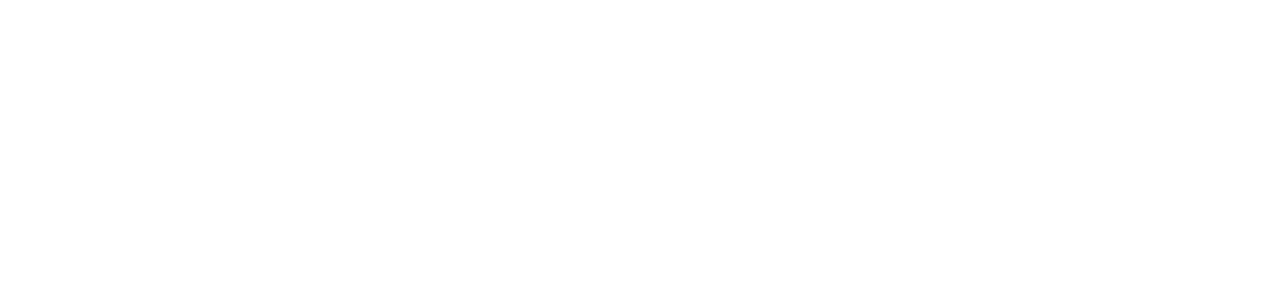
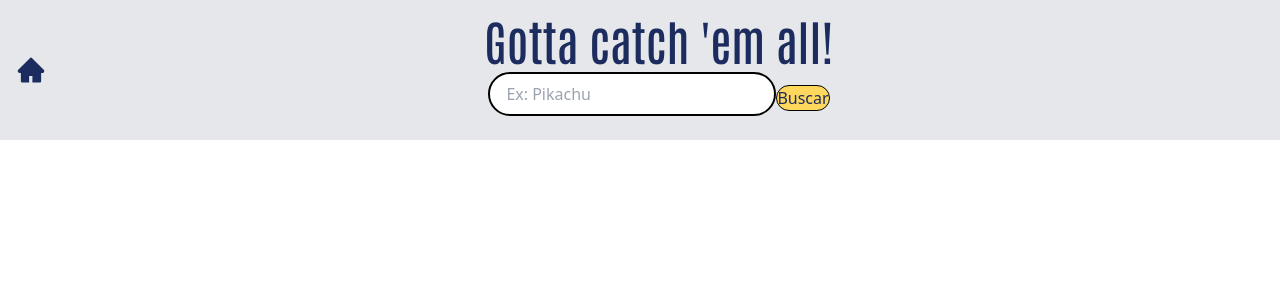
Before and after one commit to paulinavelasqv/pokedex-api, a React (Vite) app: page /pokemon in a window 1280 px wide. Before the commit this address had no page. Shown: the top 300 px of the page. Built offline with nearby package versions, Linux system fonts and the light colour scheme; no server answers.

Commit message:
Se habilita formulario de busqueda

```diff
--- a/src/App.jsx
+++ b/src/App.jsx
@@ -5,6 +5,7 @@
 import SearchedPokemon from "./pages/SearchedPokemon";
 
 function App() {
+
   return (
     <Router>
       <Routes>
@@ -21,7 +22,7 @@
           }
         />
         <Route
-          path="/pokemon/pokemon"
+          path="/pokemon/"
           element={
             <SearchedPokemon />
           }
--- a/src/components/SearchForm.jsx
+++ b/src/components/SearchForm.jsx
@@ -1,8 +1,26 @@
 import React, { useState } from "react";
 import SearchIcon1 from "../images/search-icon1.png";
-import { useLocation, Link } from "react-router-dom";
+import { Link } from "react-router-dom";
 
-function SearchForm() {
+
+
+function SearchForm(props) {
+  const [input, setInput] = useState("");
+
+  const handleInputChange = (event) => {
+    setInput(event.target.value);
+  };
+
+  const handleSend = (e) => {
+    e.preventDefault();
+
+    const pokemonDetails = {
+      texto: input
+    }
+
+    console.log('SearchedPOkemonPage: ', pokemonDetails);
+    props.onClick(pokemonDetails);
+  };
 
   return (
     <form className="search-form flex flex-row items-center">
@@ -11,15 +29,21 @@
         type="text"
         placeholder="Ex: Pikachu"
         name="pokemon"
+        onChange={handleInputChange}
       />
-      <Link to='/pokemon/pokemon'>
-        <div className="search-button-container active:scale-95">
+      <Link to='/pokemon/'>
+      <div className="search-button-container active:scale-95 rounded-full bg-yellow-pokemon border border-black text-blue-pokemon" >
+        <button onClick={handleSend}>
+          Buscar
+        </button>
+        </div>
+        {/* <div className="search-button-container active:scale-95" onSubmit={handleSend}>
           <img
             className="h-12 ml-2 cursor-pointer transition"
             src={SearchIcon1}
             alt="search icon 1"
           />
-        </div>
+        </div> */}
       </Link>
 
     </form>
--- /dev/null
+++ b/src/components/SearchPokemon.jsx
@@ -0,0 +1,45 @@
+import React, { useEffect, useState } from "react";
+import axios from "axios";
+import PokemonCard from '../components/PokemonCard';
+
+function SearchPokemon({ pokemonName }) {
+  const [pokemonData, setPokemonData] = useState(null);
+
+  useEffect(() => {
+    const fetchData = async () => {
+      try {
+        const response = await axios.get(
+          `https://pokeapi.co/api/v2/pokemon/${pokemonName}`
+        );
+        setPokemonData(response.data);
+        console.log(response.data);
+      } catch (error) {
+        console.error("Error fetching data:", error);
+      }
+    };
+
+    fetchData();
+  }, [pokemonName]);
+
+  console.log('SearchPokemon.jsx ultimo Componente: ', pokemonData);
+
+  return (
+    <div id="listaPokemon" className="pokemon-list p-4 pt-8">
+      {pokemonData && (
+        <div className="flex justify-center items-center h-screen">
+          <div className="pokemon-cards-container h-full">
+            <PokemonCard
+              key={pokemonData.name}
+              name={pokemonData.name}
+              id={pokemonData.id}
+              image={pokemonData.sprites.other.dream_world.front_default}
+            />
+          </div>
+        </div>
+      )}
+    </div>
+  );
+
+}
+
+export default SearchPokemon;
--- a/src/pages/SearchedPokemon.jsx
+++ b/src/pages/SearchedPokemon.jsx
@@ -1,10 +1,21 @@
-import React from "react";
+import React, { useState } from "react";
 import SearchForm from "../components/SearchForm";
-import PokemonList from "../components/PokemonList";
 import { AiFillHome } from "react-icons/ai";
 import { Link } from "react-router-dom";
+import SearchPokemon from "../components/SearchPokemon";
+
 
 function SearchedPokemon() {
+  const [searchedPokemon, setSearchedPokemon] = useState("");
+
+
+  const searchPokemon = (pokemonName) => {
+    // Actualizar el estado con el nombre del Pokémon buscado
+    setSearchedPokemon(pokemonName.texto.trim());
+    console.log(searchedPokemon);
+  };
+
+
   return (
     <div className="flex flex-col h-screen">
       <div className="flex items-center justify-between p-4 bg-gray-200">
@@ -17,12 +28,12 @@
           <h1 className="font-primary text-5xl text-blue-pokemon mb-2">
             Gotta catch 'em all!
           </h1>
-          <SearchForm />
+          <SearchForm onClick={searchPokemon} />
         </div>
         <div></div>
       </div>
       <div className="pokemon-list p-4 pt-2 bg-white h-full overflow-y-auto">
-        <PokemonList />
+        <SearchPokemon pokemonName={searchedPokemon} />
       </div>
     </div>
   );
```
